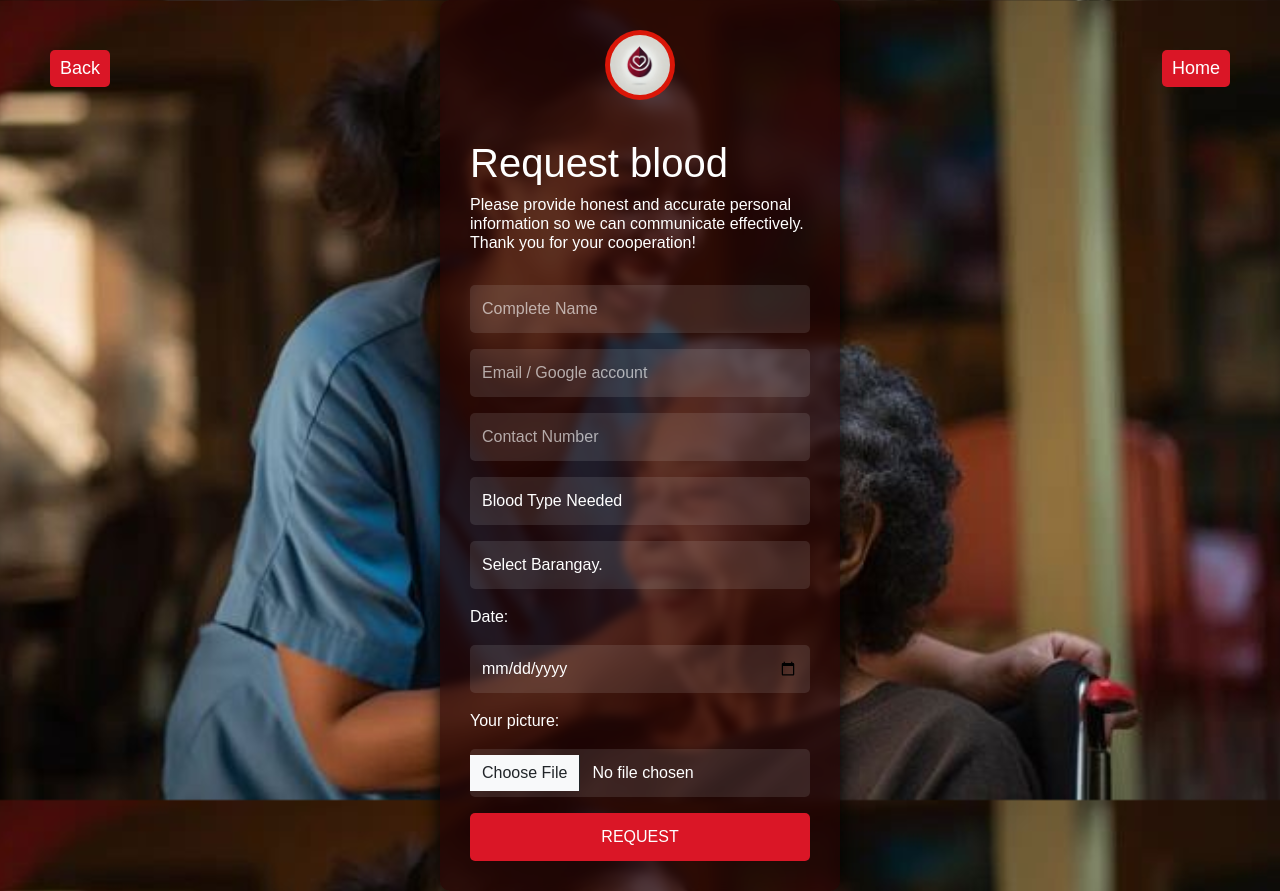
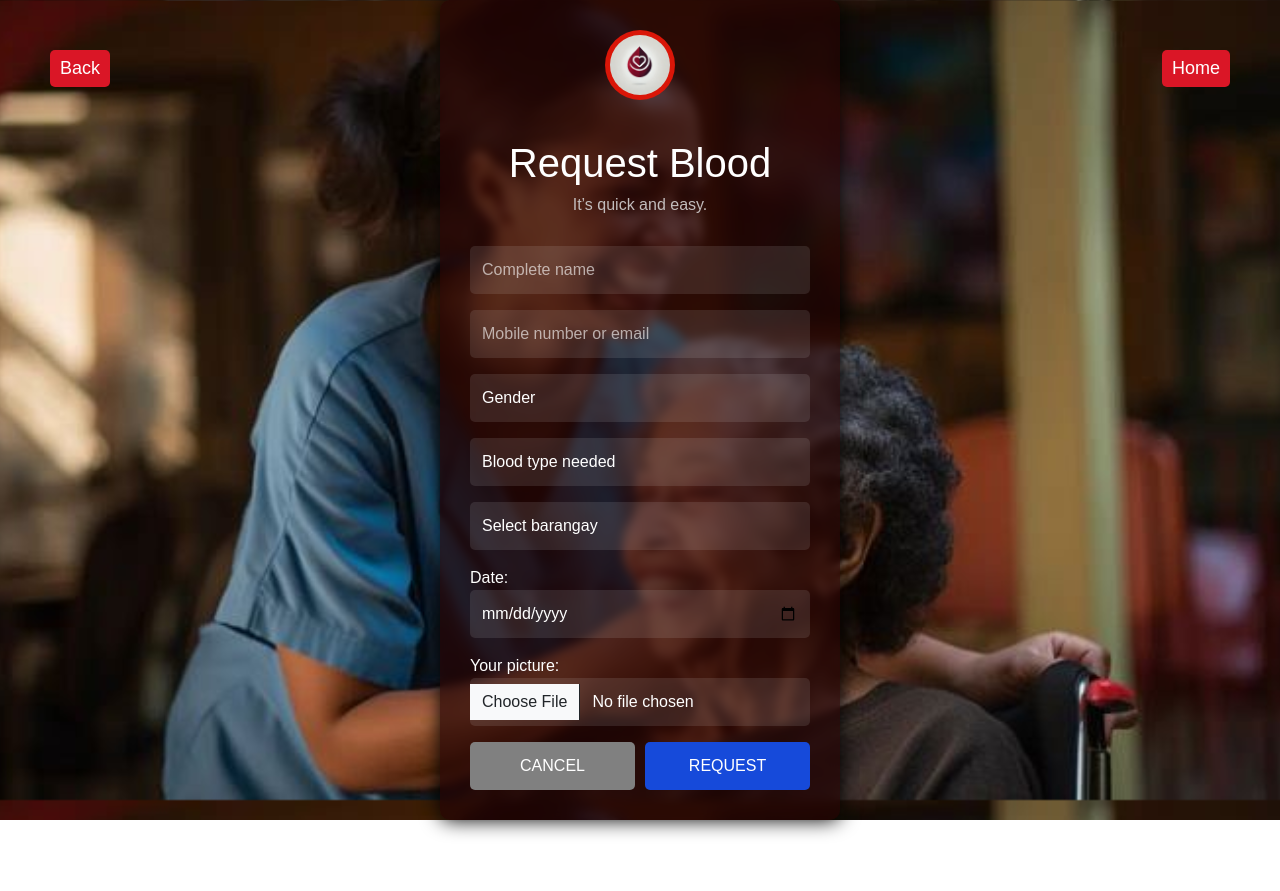
Before and after one commit to kent123454321/https---github.com-JamPel15-DONATEBLOOD, a plain HTML site: page request.html in a window 1280 px wide. After the commit the page ends 820 px from the top, so only its background shows below. Drawn offline with nearby package versions, Linux system fonts and the light colour scheme.

Commit message:
14th commit

```diff
--- a/request.html
+++ b/request.html
@@ -3,8 +3,10 @@
 <head>
     <meta charset="UTF-8">
     <meta name="viewport" content="width=device-width, initial-scale=1.0">
-    <title>Login Page</title>
+    <title>Request Blood</title>
+    <!-- Bootstrap CSS -->
     <link href="https://cdn.jsdelivr.net/npm/bootstrap@5.3.0/dist/css/bootstrap.min.css" rel="stylesheet">
+    <!-- Custom CSS -->
     <style>
         body {
             background-image: url('patient1.jpg');
@@ -63,7 +65,7 @@
             background-color: rgba(255, 255, 255, 0.1);
             border: none;
             border-radius: 5px;
-            color: white; /* White text color */
+            color: white;
             padding: 12px;
             width: 100%;
             box-sizing: border-box;
@@ -80,19 +82,19 @@
             color: #ffffff;
         }
 
-        #donor {
-            background-color: #da1626;
+        #request {
+            background-color: #164ada;
             color: white;
             border: none;
             border-radius: 5px;
             padding: 12px 20px;
-            width: 100%;
+            width: 50%;
             cursor: pointer;
             transition: background-color 0.3s ease;
         }
 
-        #donor:hover {
-            background-color: #ffae00;
+        #request:hover {
+            background-color: #2cb13d;
         }
 
         .close-btn {
@@ -121,6 +123,7 @@
             background-color: rgba(255, 255, 255, 0.2);
             color: white;
         }
+
         .image-container {
             width: 70px;
             height: 70px;
@@ -138,6 +141,7 @@
             border-radius: 50%;
             object-fit: cover;
         }
+
         .home-button {
             position: absolute;
             top: 50px;
@@ -159,12 +163,14 @@
             color: #ffffff;
             border-color: rgb(255, 255, 255);
         }
+
         @media (max-width: 768px) {
             .home-button {
                 font-size: 16px;
                 padding: 5px 8px;
             }
         }
+
         .back-button {
             position: absolute;
             top: 50px;
@@ -186,37 +192,64 @@
             color: #ffffff;
             border-color: rgb(255, 255, 255);
         }
+
         @media (max-width: 768px) {
             .back-button {
                 font-size: 16px;
                 padding: 5px 8px;
             }
         }
+
+        .button-container {
+            display: flex;
+            gap: 10px;
+        }
+
+        #cancel {
+            background-color: grey;
+            color: white;
+            border: none;
+            border-radius: 5px;
+            padding: 12px 20px;
+            width: 50%;
+            cursor: pointer;
+            transition: background-color 0.3s ease;
+        }
+
+        #cancel:hover {
+            background-color: rgb(153, 27, 27);
+        }
     </style>
 </head>
 <body>
     <a href="index.html" class="home-button">Home</a>
     <a href="beforeyourequest.html" class="back-button">Back</a>
-
     <div class="container">
         <div class="login-container text-">
             <div class="image-container mx-auto">
-            <img src="heart.webp" class="img-fluid"></div><br>
-            <h1>Request blood</h1>
-            <h6 style="color: #ffffff;">Please provide honest and accurate personal information so we can communicate effectively. Thank you for your cooperation!</h6>
+                <img src="heart.webp" class="img-fluid">
+            </div>
             <br>
+            <h1 style="text-align: center;">Request Blood</h1>
+            <h6 style="color: #c2bcbc; text-align: center;">It’s quick and easy.</h6>
+            <br>
+            <form id="requestForm">
                 <div class="mb-3">
-                <input type="text" id="donorName" class="form-control" placeholder="Complete Name" required>
+                    <input type="text" id="requestName" class="form-control" placeholder="Complete name" required>
                 </div>
                 <div class="mb-3">
-                <input type="email" id="donorEmail" class="form-control" placeholder="Email / Google account" required>
+                    <input type="email" id="requestEmail" class="form-control" placeholder="Mobile number or email" required>
                 </div>
                 <div class="mb-3">
-                <input type="tel" id="donorContact" class="form-control" placeholder="Contact Number" required>
+                    <select id="requestGender" class="form-control" required>
+                        <option value="">Gender</option>
+                        <option value="male">Male</option>
+                        <option value="female">Female</option>
+                    </select>
                 </div>
                 <div class="mb-3">
-                <select id="donorBloodType" class="form-control" required>
-                    <option value="">Blood Type Needed</option>
+                    <select id="requestBloodType" class="form-control" required>
+                        <option value="">Blood type needed</option>
                         <option value="A+">A+</option>
                         <option value="A-">A-</option>
                         <option value="B+">B+</option>
@@ -228,14 +261,13 @@
                     </select>
                 </div>
                 <div class="mb-3">
-                <select id="donorLocation" class="form-control" required>
-                    <option value="">Select Barangay.</option>
+                    <select id="requestLocation" class="form-control" required>
+                        <option value="">Select barangay</option>
                         <option value="Aclan">Aclan</option>
                         <option value="Amontay">Amontay</option>
                         <option value="Ata-atahon">Ata-atahon</option>
                         <option value="Barangay 1 (Poblacion)">Barangay 1 (Poblacion)</option>
-                    <option value="Barangay 2 (Poblacion)">JaboBarangay 2 (Poblacion)</option>
-                    <option value="Barangay 3 (Poblacion)">Barangay 3 (Poblacion)</option>
+                        <option value="Barangay 2 (Poblacion)">Barangay 2 (Poblacion)</option>
                         <option value="Barangay 3 (Poblacion)">Barangay 3 (Poblacion)</option>
                         <option value="Barangay 4 (Poblacion)">Barangay 4 (Poblacion)</option>
                         <option value="Barangay 5 (Poblacion)">Barangay 5 (Poblacion)</option>
@@ -253,16 +285,25 @@
                     </select>
                 </div>
                 <div class="mb-3">
-                <p>Date:</p>
+                    Date:
                     <input type="date" id="date" class="form-control" required>
                 </div>
-            <p>Your picture:</p>
+                Your picture:
                 <div class="mb-3">
-                <input type="file" id="donorImage" class="form-control" accept="image" required>
+                    <input type="file" id="requestImage" class="form-control" accept="image" required>
                 </div>
-            <button type="submit" class="btn btn-danger w-100" id="donor">REQUEST</button>
+                <div class="button-container">
+                    <button type="button" class="btn btn-secondary w-50" id="cancel">CANCEL</button>
+                    <button type="submit" class="btn btn-danger w-50" id="request">REQUEST</button>
+                </div>
+            </form>
         </div>
     </div>
+    <script src="https://cdn.jsdelivr.net/npm/bootstrap@5.3.0/dist/js/bootstrap.bundle.min.js"></script>
+    <script>
+        document.getElementById('cancel').addEventListener('click', function() {
+            document.getElementById('requestForm').reset();
+        });
+    </script>
 </body>
-<script src="https://cdn.jsdelivr.net/npm/bootstrap@5.3.0/dist/js/bootstrap.bundle.min.js"></script>
 </html>
```
Also changed, not shown: donor.html (+50 -17 lines). Lines whose indentation alone changed are shown as unchanged.
